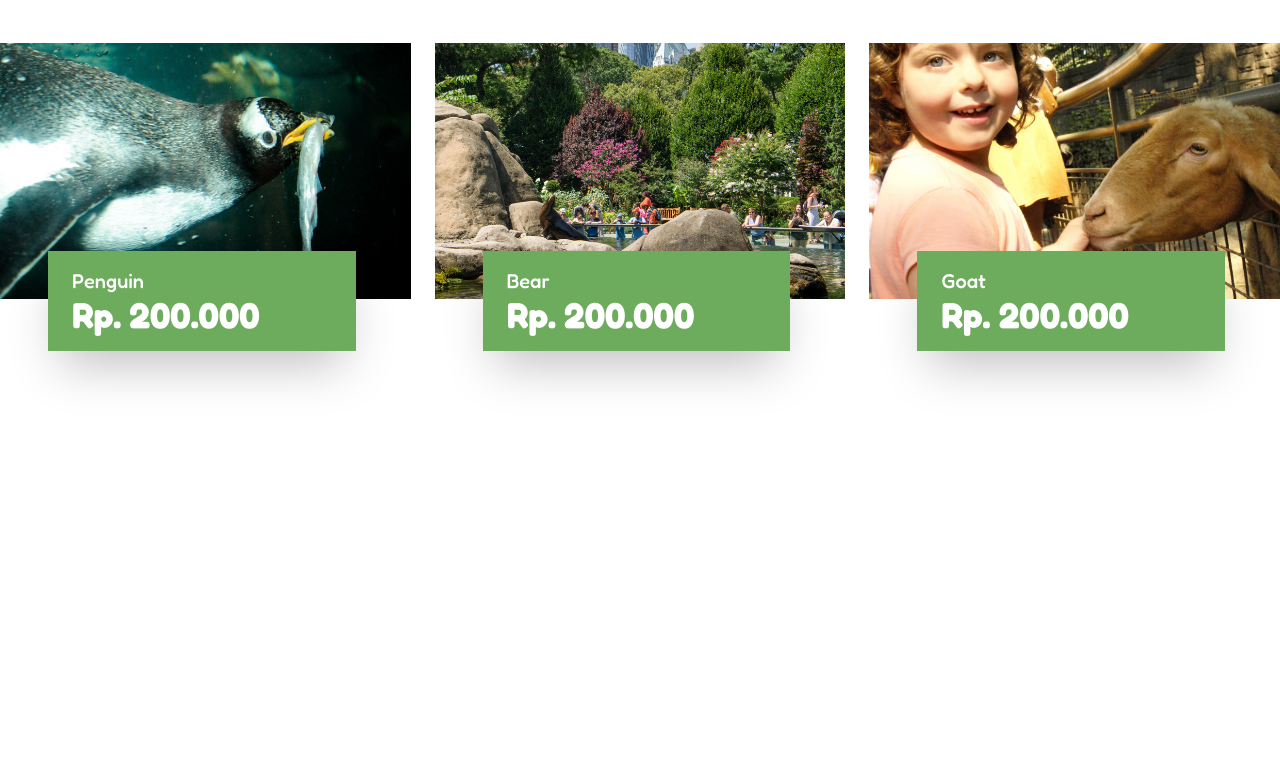
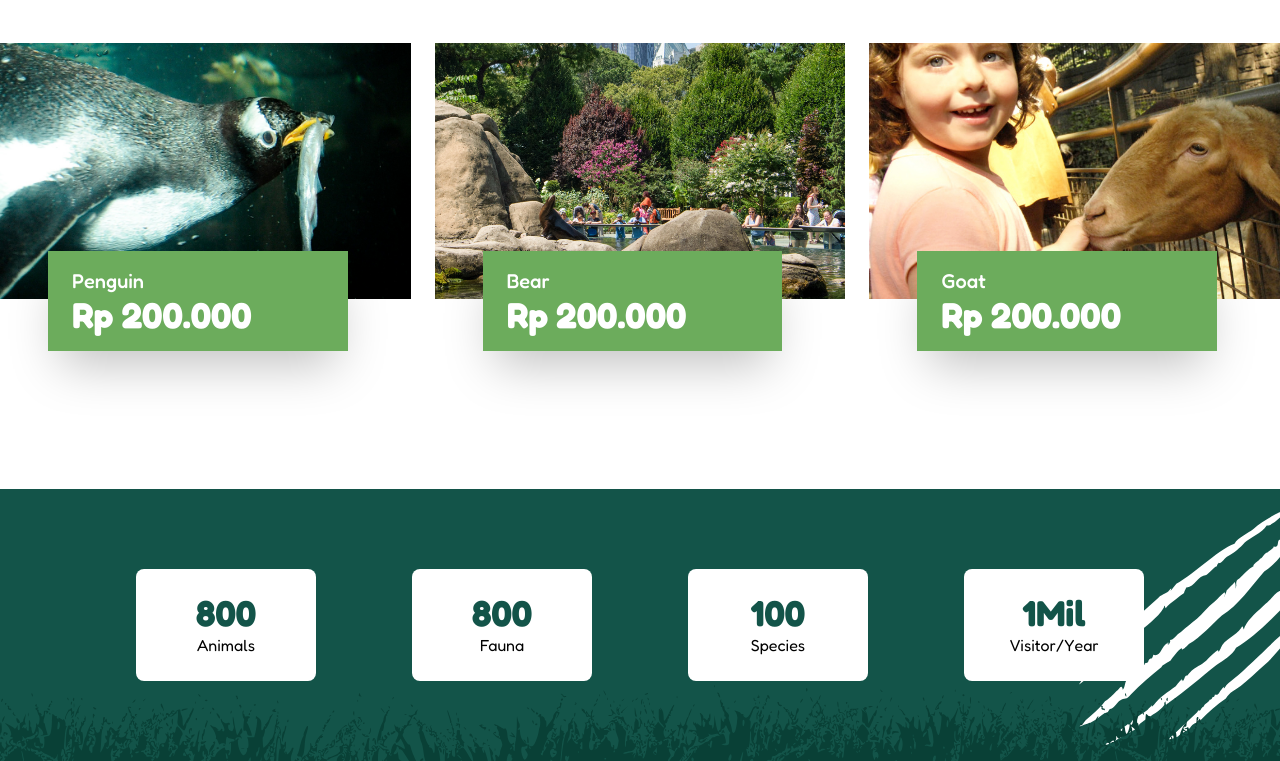
Before and after one commit to anandaalexx/KKN-Ekowisata, a Next.js app: page / in a window 1280 px wide. Shown: the part 2232-2993 px from the top of the page. Before the commit the page ends 2721 px from the top, so only its background shows below. Built offline with nearby package versions, Linux system fonts and the light colour scheme.

Commit message:
tambah section Stats

```diff
--- a/src/app/page.jsx
+++ b/src/app/page.jsx
@@ -4,6 +4,7 @@ import Hero from "@/components/Hero";
 import OpenHours from "@/components/OpenHours";
 import About from "@/components/About";
 import TicketList from "@/components/TicketList";
+import Stats from "@/components/Stats";
 
 export default function Home() {
   return (
@@ -12,6 +13,7 @@ export default function Home() {
       <Hero />
       <About />
       <TicketList />
+      <Stats />
     </>
   );
 }
--- /dev/null
+++ b/src/components/Stats.jsx
@@ -0,0 +1,58 @@
+"use client";
+
+import Image from "next/image";
+
+const stats = [
+  {
+    number: "800",
+    label: "Animals",
+  },
+  {
+    number: "800",
+    label: "Fauna",
+  },
+  {
+    number: "100",
+    label: "Species",
+  },
+  {
+    number: "1Mil",
+    label: "Visitor/Year",
+  },
+];
+
+export default function Stats() {
+  return (
+    <section className="relative bg-[#135449] py-20 flex justify-center overflow-hidden">
+      {/* Claw besar di sisi kanan, tinggi penuh section */}
+      <Image
+        src="/images/claw.svg"
+        alt="Claw Scratch"
+        fill
+        className="absolute ml-255 mt-3 h-full w-auto max-w-[369px] z-0 pointer-events-none"
+        style={{ objectFit: "cover" }}
+      />
+
+      {/* Grass di bagian bawah */}
+      <Image
+        src="/images/grass.svg"
+        alt="Grass Vector"
+        width={1920}
+        height={200}
+        className="absolute -bottom-10 left-0 w-full z-0 pointer-events-none"
+      />
+
+      <div className="relative z-10 grid grid-cols-1 sm:grid-cols-2 md:grid-cols-4 gap-24">
+        {stats.map((stat, i) => (
+          <div
+            key={i}
+            className="bg-white rounded-lg px-8 py-6 text-center min-w-[180px]"
+          >
+            <p className="text-4xl font-bold text-[#135449]">{stat.number}</p>
+            <p className="text-black">{stat.label}</p>
+          </div>
+        ))}
+      </div>
+    </section>
+  );
+}
--- a/src/components/TicketList.jsx
+++ b/src/components/TicketList.jsx
@@ -5,17 +5,17 @@ import { MoveRight } from "lucide-react";
 const tickets = [
   {
     name: "Penguin",
-    price: "Rp. 200.000",
+    price: "Rp 200.000",
     image: "/images/penguin.jpg",
   },
   {
     name: "Bear",
-    price: "Rp. 200.000",
+    price: "Rp 200.000",
     image: "/images/bear.jpg",
   },
   {
     name: "Goat",
-    price: "Rp. 200.000",
+    price: "Rp 200.000",
     image: "/images/goat.jpg",
   },
 ];
```
Also changed, not shown: public/images/claw.svg (added), public/images/grass.svg (added).
